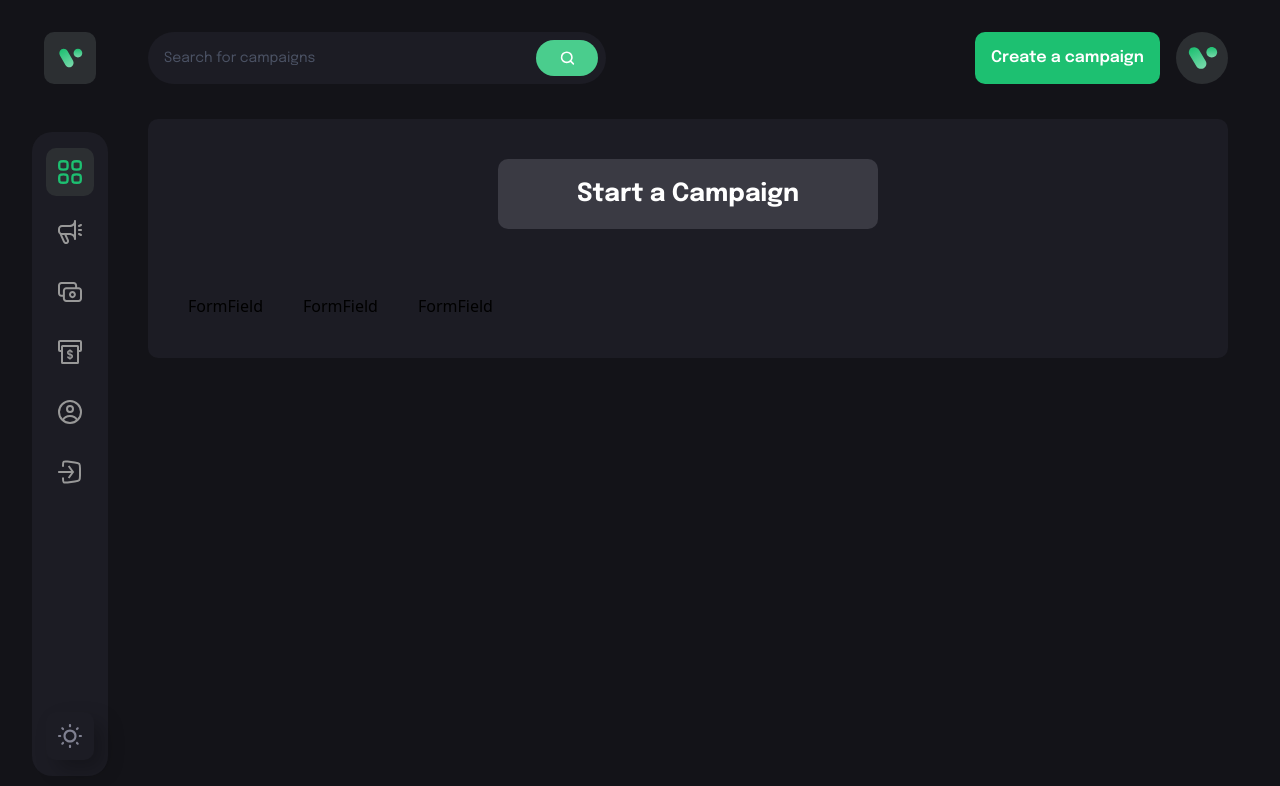
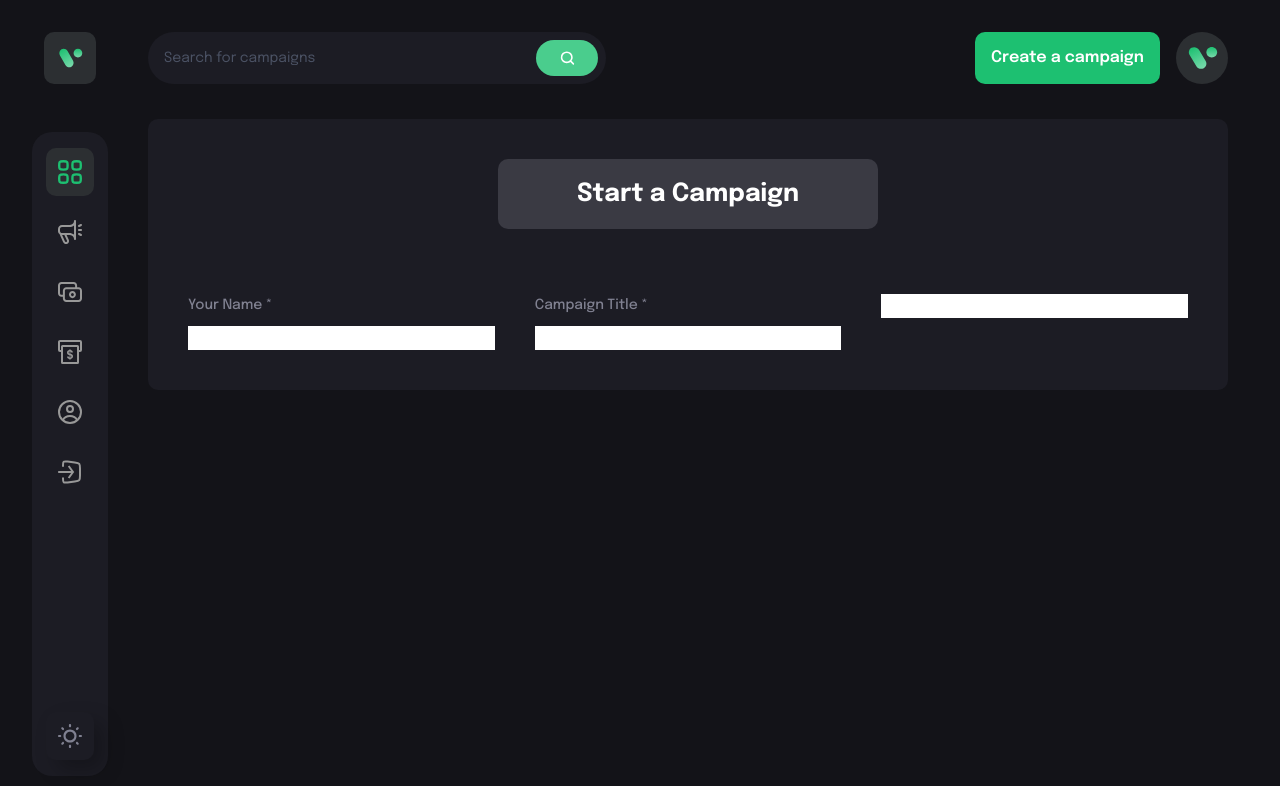
Before and after one commit to anggriawanmr/crowdfunding, a React (Vite) app in the folder client/: page /create-campaign in a window 1280 px wide. Shown: the top 786 px of the page. Built offline with nearby package versions, Linux system fonts and the light colour scheme; what @thirdweb-dev/react would draw is missing.

Commit message:
Editing FormField component :hammer:

```diff
--- a/client/src/components/FormField.jsx
+++ b/client/src/components/FormField.jsx
@@ -1,7 +1,23 @@
 import React from 'react';
 
-const FormField = () => {
-  return <div>FormField</div>;
+const FormField = ({
+  labelName,
+  placeholder,
+  inputType,
+  isTextArea,
+  value,
+  handleChange,
+}) => {
+  return (
+    <label className="flex-1 w-full flex flex-col">
+      {labelName && (
+        <span className="font-epilogue font-medium text-[14px] leading-[22px] text-[#808191] mb-[10px]">
+          {labelName}
+        </span>
+      )}
+      {isTextArea ? <textarea /> : <input />}
+    </label>
+  );
 };
 
 export default FormField;
--- a/client/src/pages/CreateCampaign.jsx
+++ b/client/src/pages/CreateCampaign.jsx
@@ -35,14 +35,14 @@ const CreateCampaign = () => {
       >
         <div className="flex flex-wrap gap-[40px]">
           <FormField
-            labelname="Your Name *"
+            labelName="Your Name *"
             placeholder="John Doe"
             inputType="text"
             value={form.name}
             handleChange={() => {}}
           />
           <FormField
-            labelname="Campaign Title *"
+            labelName="Campaign Title *"
             placeholder="Write a title"
             inputType="text"
             value={form.title}
```
